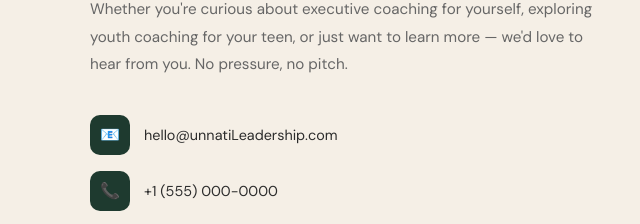
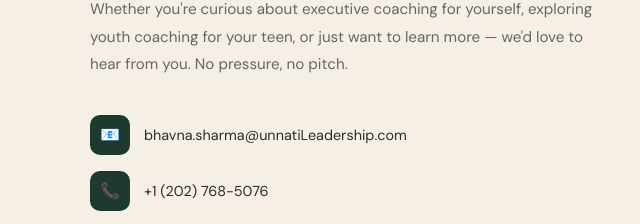
Before and after one commit to unnatileadership/unnatileadership, a plain HTML site: page index.html in a window 1280 px wide. Shown: the part 4259-4483 px from the top of the page, 0-640 px from the left. Drawn offline with nearby package versions, Linux system fonts and the light colour scheme.

Commit message:
Update index.html

```diff
--- a/index.html
+++ b/index.html
@@ -918,11 +918,11 @@ footer {
       <div class="contact-info">
         <div class="contact-item">
           <div class="contact-icon">📧</div>
-          <span>hello@unnatiLeadership.com</span>
+          <span>bhavna.sharma@unnatiLeadership.com</span>
         </div>
         <div class="contact-item">
           <div class="contact-icon">📞</div>
-          <span>+1 (555) 000-0000</span>
+          <span>+1 (202) 768-5076</span>
         </div>
         <div class="contact-item">
           <div class="contact-icon">📍</div>
```
